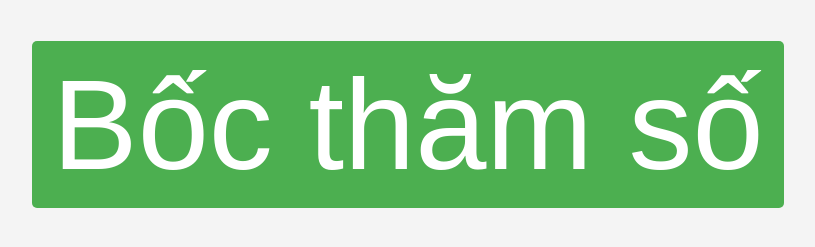
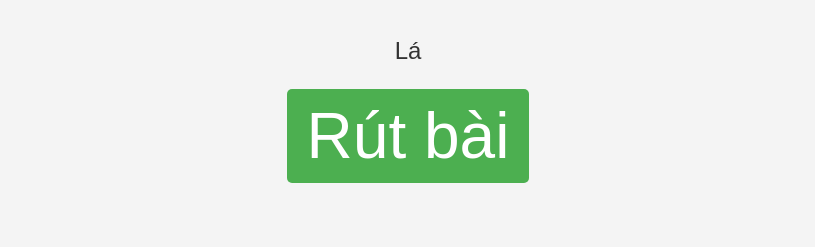
Before and after one commit to Xoai1611/boardgame, a plain HTML site: page index.html in a window 1280 px wide. Shown: the part 149-396 px from the top of the page, without its empty margins (232-1047 px from the left). Drawn offline with Linux system fonts and the light colour scheme.

Commit message:
Update index.html

```diff
--- a/index.html
+++ b/index.html
@@ -3,7 +3,7 @@
 <head>
     <meta charset="UTF-8">
     <meta name="viewport" content="width=device-width, initial-scale=1.0">
-    <title>Bốc Thăm Số</title>
+    <title>Boardgame</title>
     <style>
         body {
             font-family: 'Arial', sans-serif;
@@ -18,7 +18,7 @@
 
         button {
             padding: 10px 20px;
-            font-size: 128px;
+            font-size: 64px;
             background-color: #4CAF50;
             color: white;
             border: none;
@@ -46,8 +46,8 @@
 <body>
     <h1>Truth or Dare</h1>
     <img id="number-image" src="" alt="Number Image">
-    <p id="result"></p>
-    <button onclick="drawNumber()">Bốc thăm số</button>
+    <p id="result">Lá </p>
+    <button onclick="drawNumber()">Rút bài</button>
 
     <script>
         // Mảng chứa các số từ 1 đến 10
```
